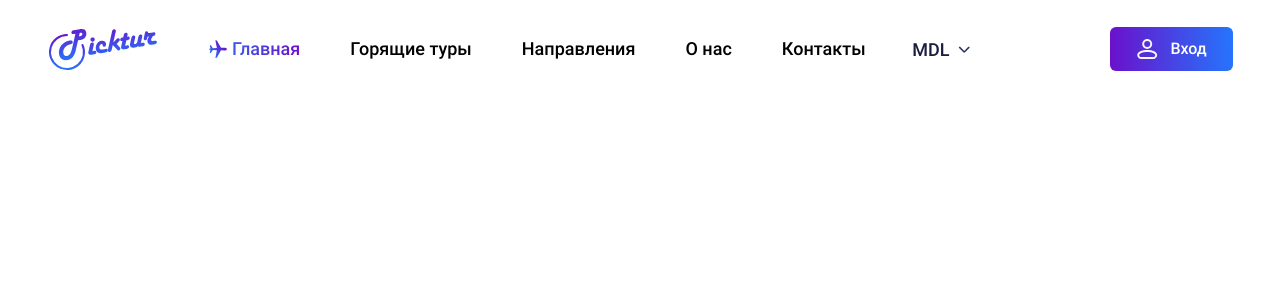
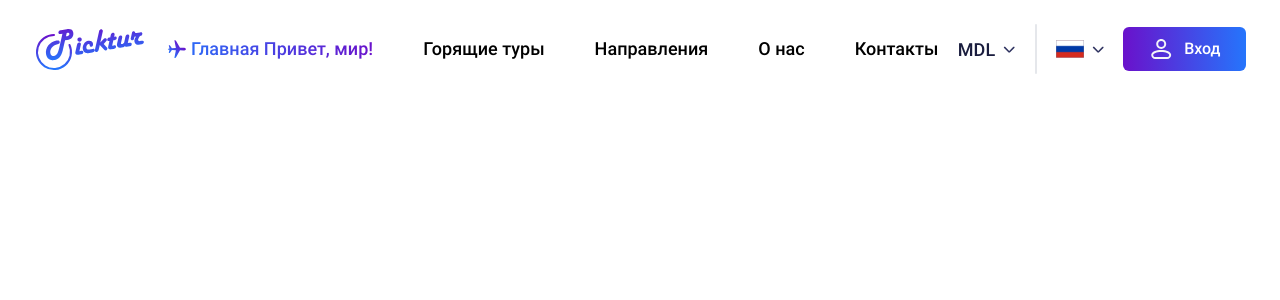
Before and after one commit to javokhirbekkhaydarov/picktur, a Nuxt app: page / in a window 1280 px wide. Shown: the top 300 px of the page. Built offline with nearby package versions, Linux system fonts and the light colour scheme.

Commit message:
add lang switcher

```diff
--- a/assets/css/header.css
+++ b/assets/css/header.css
@@ -37,6 +37,7 @@
   position: absolute;
   top: 30px;
   gap: 2px;
+  background: var(--white);
 }
 .switcher_heading {
   display: flex;
@@ -81,3 +82,10 @@
   display: flex;
   align-items: center;
 }
+
+.stroke_line {
+  height: 100%;
+  width: 2px;
+  background: var(--Border-Border-color-border-primary);
+  border-radius: 1px;
+}
--- a/components/CurrencyComponent.vue
+++ b/components/CurrencyComponent.vue
@@ -48,7 +48,7 @@ const selectCurrency = (currency: string) => {
 };
 </script>
 
-<style scoped>
+<style>
 .switcher_heading {
   cursor: pointer;
 }
--- a/components/HeaderSection.vue
+++ b/components/HeaderSection.vue
@@ -16,7 +16,7 @@
               draggable="false"
               alt=""
             />
-            Главная
+            Главная  {{$t('hello')}}
           </router-link>
         </li>
         <li>
--- a/components/LangSwitcher.vue
+++ b/components/LangSwitcher.vue
@@ -1,6 +1,4 @@
 <script setup lang="ts">
-import {useI18n} from "#i18n";
-import {computed} from "vue";
 const { locales, locale, setLocale } = useI18n();
 
 const language = computed({
--- a/components/SwitchLang.vue
+++ b/components/SwitchLang.vue
@@ -1,11 +1,51 @@
 <template>
-  <div></div>
+  <div class="switcher relative">
+    <div
+        class="switcher_heading flex justify-between"
+        @click="toggleDropdown"
+        :class="{ '': isDropdownOpen }"
+    >
+      <img :src="`/assets/icons/${selectedLang.code}.svg`" alt="" />
+      <img
+          :class="{ 'rotate-180': isDropdownOpen }"
+          src="@/assets/icons/down.svg"
+          alt=""
+          class="down_up"
+      />
+    </div>
+    <transition name="slide-fade">
+      <div
+          v-if="isDropdownOpen"
+          class="switcher_body p-[10px] gap-[10px] flex flex-col"
+      >
+        <div class="switcher_body_title p-[8px] gap-[10px]">Язык</div>
+        <div
+            v-for="item in locales"
+            :key="item.code"
+            @click="selectLanguage(item.code)"
+            class="switcher_item flex"
+            :class="{ current_switcher: item.code === selectedLang.code }"
+        >
+          <img :src="`/assets/icons/${item.code}.svg`" alt="" />
+          <span>{{ item.name }}</span>
+        </div>
+      </div>
+    </transition>
+  </div>
 </template>
 
-<script>
-export default {
-  name: "SwitchLang",
+<script setup lang="ts">
+const { locales, setLocale } = useI18n();
+const isDropdownOpen = ref(false);
+const selectedLang = ref({ code: 'ru' });
+
+const toggleDropdown = () => {
+  isDropdownOpen.value = !isDropdownOpen.value;
+};
+
+const selectLanguage = (code: string) => {
+  selectedLang.value = { code };
+  setLocale(code);
+  isDropdownOpen.value = false;
 };
 </script>
-
-<style scoped></style>
--- a/nuxt.config.ts
+++ b/nuxt.config.ts
@@ -31,13 +31,13 @@ export default defineNuxtConfig({
       {
         code: "ru",
         iso: "ru",
-        name: "Russian(RU)",
+        name: "Русский",
         file: "ru.ts",
       },
       {
         code: "md",
         iso: "md",
-        name: "Moldovan(MD)",
+        name: "Молдавский",
         file: "md.ts",
       },
     ],
```
Also changed, not shown: public/assets/icons/md.svg (added), public/assets/icons/ru.svg (added).
